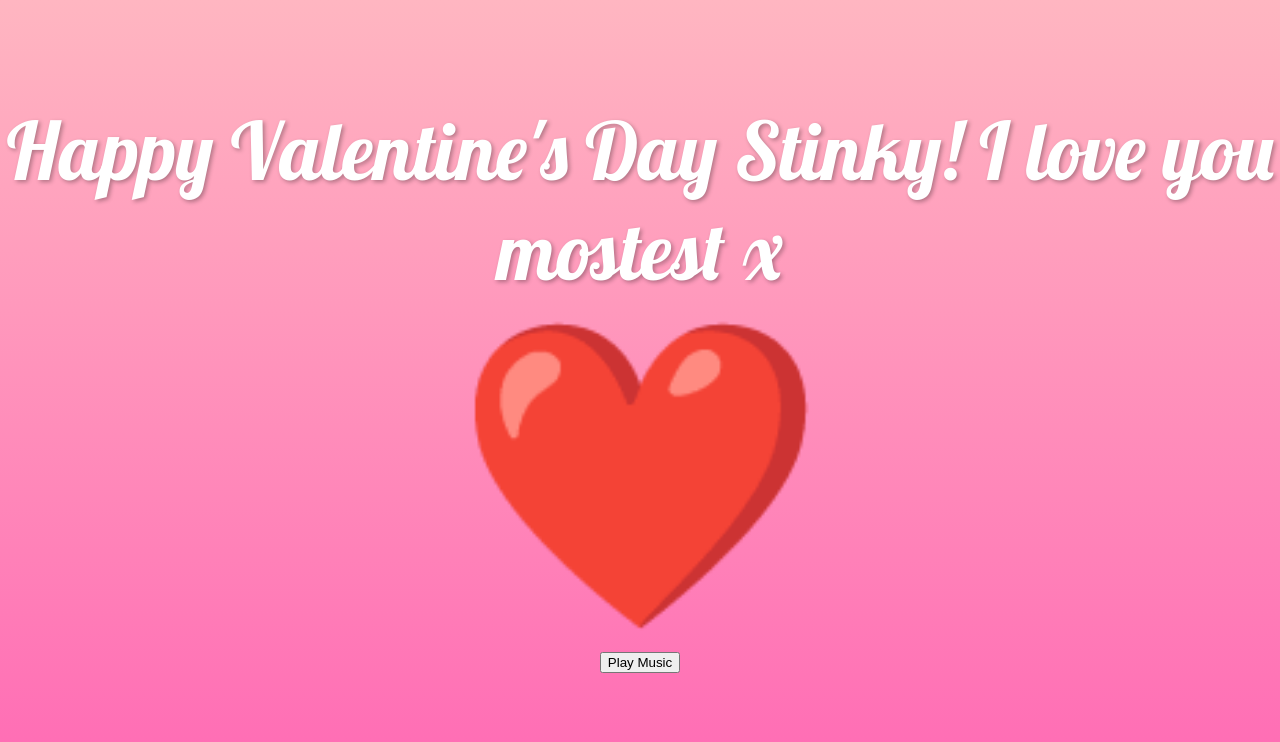
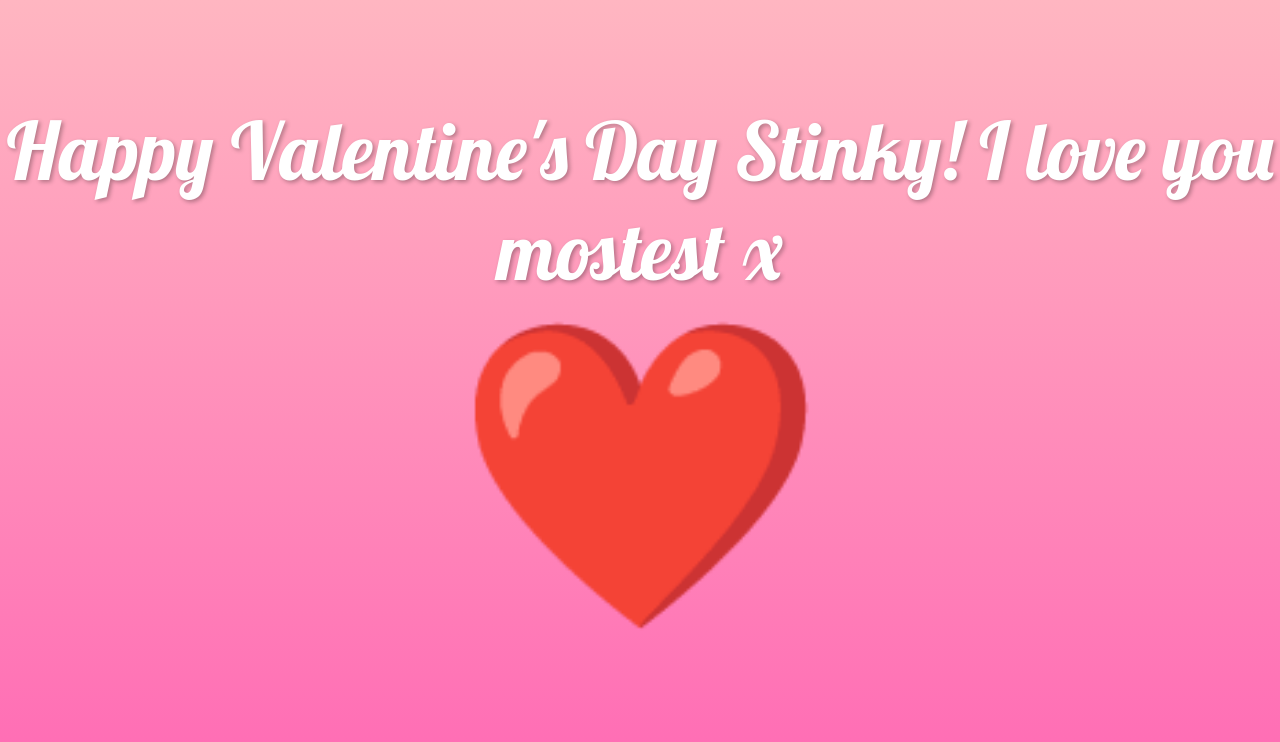
Before and after one commit to martinamuscat/stinkysquishy, a plain HTML site: page index.html in a window 1280 px wide. Shown: the top 742 px of the page. Drawn offline with Linux system fonts and the light colour scheme.

Commit message:
Update index.html

```diff
--- a/index.html
+++ b/index.html
@@ -50,13 +50,8 @@
     <div class="lobster-regular">Happy Valentine's Day Stinky! I love you mostest x</div>
     <div class="heart">❤️</div>
 
-    <!-- Play Music Button -->
-    <button onclick="document.getElementById('spotify-iframe').contentWindow.postMessage('{"event":"command","func":"play"}','*');">
-        Play Music
-    </button>
-
     <!-- Add Spotify embed at the bottom -->
     <iframe id="spotify-iframe" style="border-radius:12px" src="https://open.spotify.com/embed/track/3iBgrkexCzVuPy4O9vx7Mf?utm_source=generator&theme=0" width="50%" height="352" frameborder="0" allow="autoplay; clipboard-write; encrypted-media; fullscreen; picture-in-picture" loading="lazy"></iframe>
-Explanation:
+
 </body>
 </html>
```
